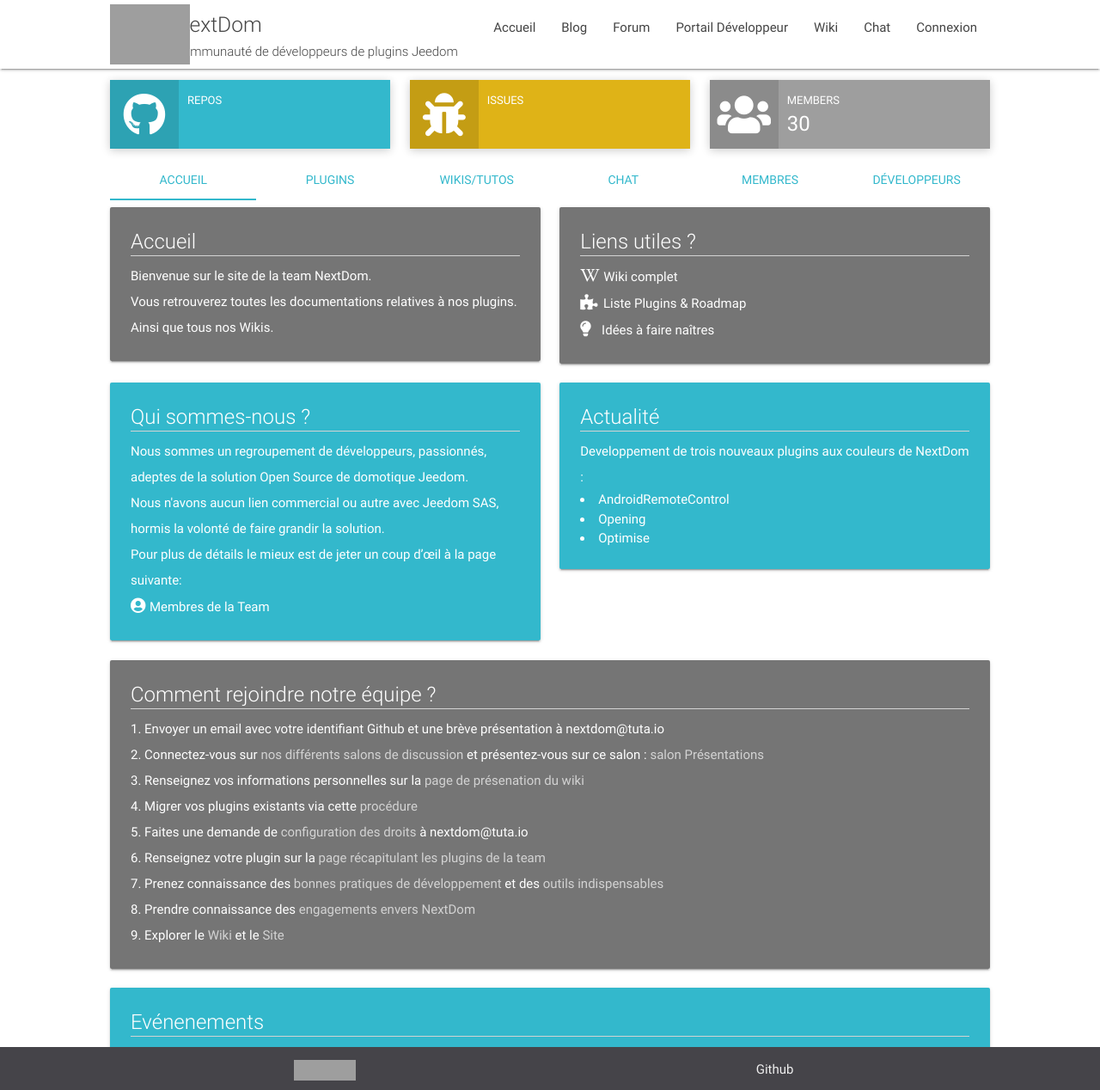
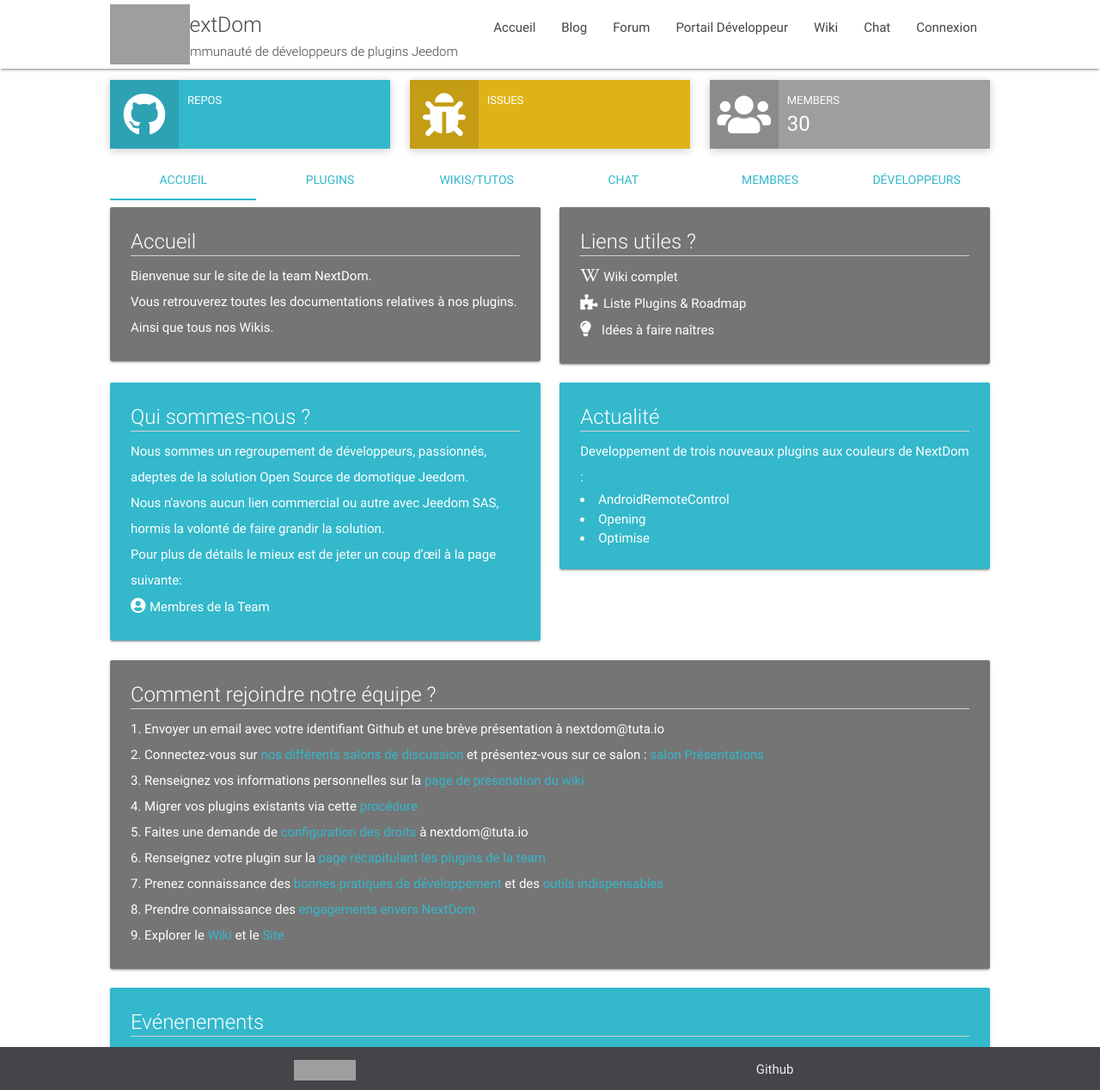
Before and after one commit to NextDom/NextDom.github.io, a Jekyll site: the page index.html, which Jekyll copies as it is, in a window 1280 px wide and 1268 px high. Shown: the whole window at 86% size. Built offline with Jekyll 4.4.1, drawn with Linux system fonts in a browser that asks for light colours; nearby versions of some CDN libraries; grey boxes are pictures that could not be loaded.

Commit message:
Update style.css

```diff
--- a/css/style.css
+++ b/css/style.css
@@ -44,7 +44,7 @@
 
 a
 {
-color: lightgrey;
+color: #33B8CC;
 text-decoration: bold;
 }
 
```
